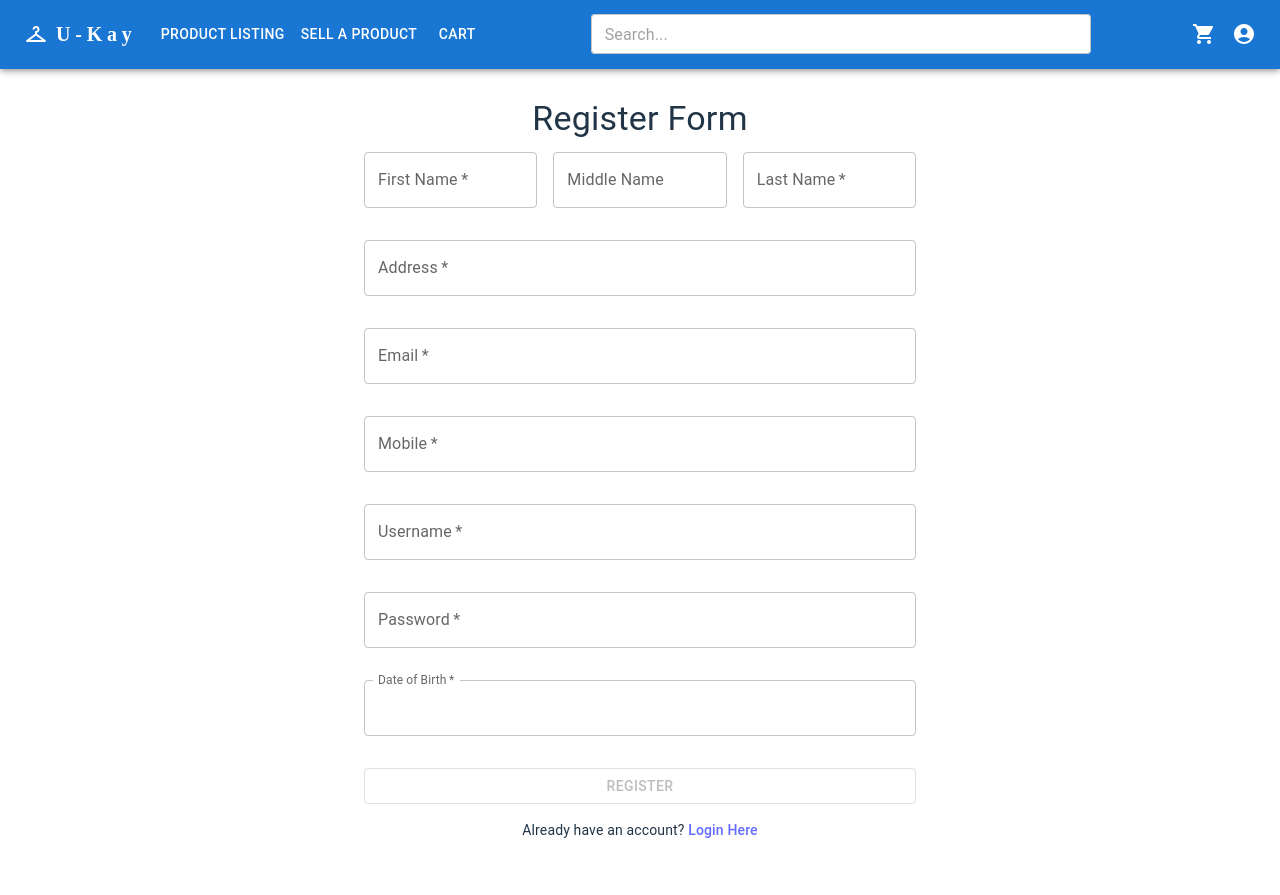
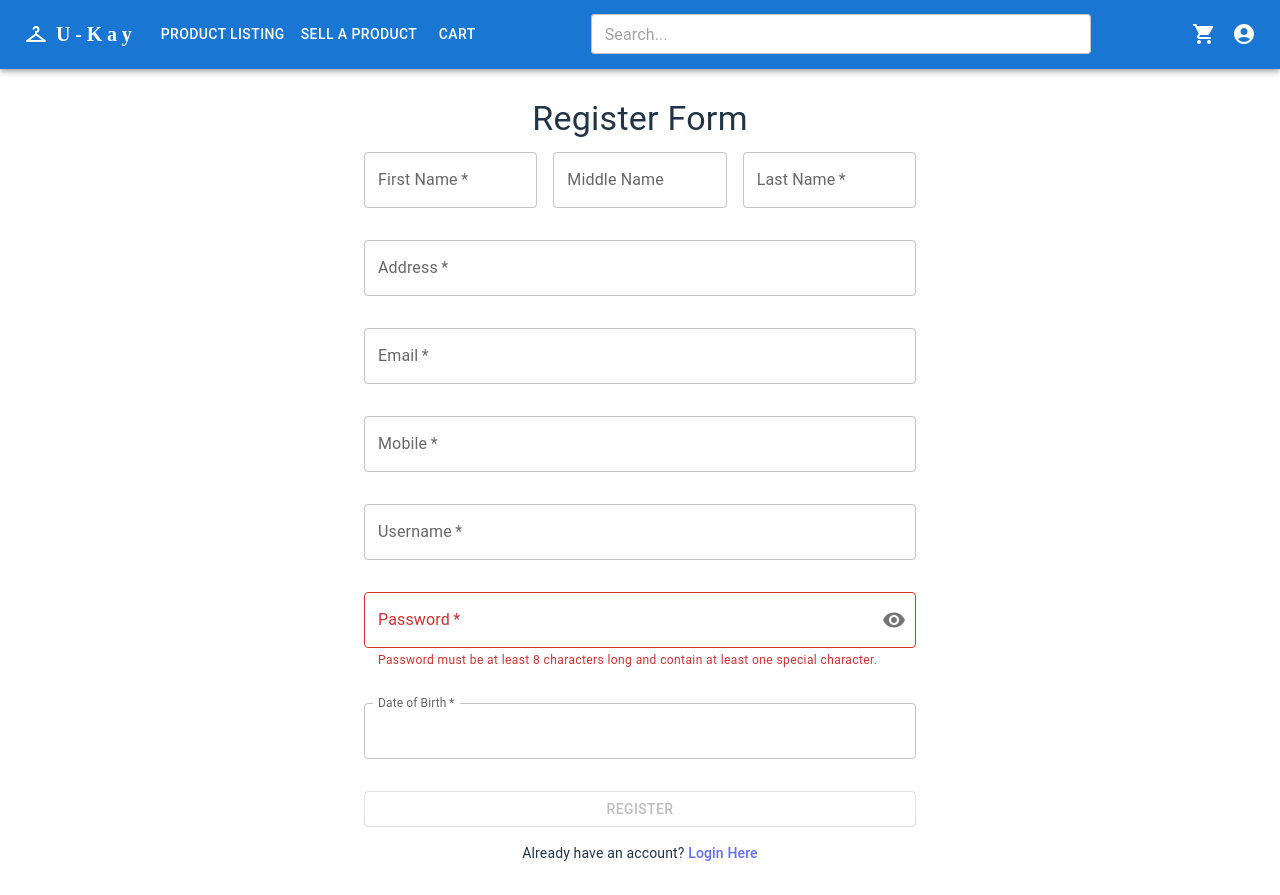
Before and after one commit to kinatulinan/ProjectUkay, a React (Vite) app in the folder UkayFrontend/Ukay/: page /register in a window 1280 px wide. Before the commit the page ends 872 px from the top, so only its background shows below. Built offline with nearby package versions, Linux system fonts and the light colour scheme.

Commit message:
hide/show password feature && password should be atleast 8 characters w/ special character

```diff
--- a/UkayFrontend/Ukay/src/LoginPage.jsx
+++ b/UkayFrontend/Ukay/src/LoginPage.jsx
@@ -16,7 +16,7 @@ function LoginPage() {
 
     async function save(event) {
         event.preventDefault();
-        setErrorMessage(""); // Clear any previous error messages
+        setErrorMessage("");
 
         try {
             const response = await axios.post("http://localhost:8080/api/register/login", {
--- a/UkayFrontend/Ukay/src/RegisterPage.jsx
+++ b/UkayFrontend/Ukay/src/RegisterPage.jsx
@@ -1,8 +1,9 @@
 import React, { useState, useEffect } from 'react';
 import axios from 'axios';
 import { useNavigate } from 'react-router-dom';
-import { Container, Stack, TextField, Button, Typography, Box } from '@mui/material';
+import { Container, Stack, TextField, Button, Typography, Box, IconButton, InputAdornment } from '@mui/material';
 import { Link } from 'react-router-dom';
+import { Visibility, VisibilityOff } from '@mui/icons-material';
 
 function RegisterPage() {
     const navigate = useNavigate();
@@ -16,11 +17,28 @@ function RegisterPage() {
     const [mobile, setMobile] = useState("");
     const [username, setUsername] = useState("");
     const [password, setPassword] = useState("");
+    const [showPassword, setShowPassword] = useState(false); // Show/Hide password toggle state
+    const [passwordError, setPasswordError] = useState("");
     const [isFormValid, setIsFormValid] = useState(false);
 
+    // Password validation function
+    const validatePassword = (password) => {
+        const passwordRegex = /^(?=.*[!@#$%^&*])[A-Za-z\d!@#$%^&*]{8,}$/;
+        return passwordRegex.test(password);
+    };
+
     useEffect(() => {
+        const isPasswordValid = validatePassword(password);
+        setPasswordError(isPasswordValid ? "" : "Password must be at least 8 characters long and contain at least one special character.");
         setIsFormValid(
-            firstName && lastName && birthdate && address && email && mobile && username && password
+            firstName &&
+            lastName &&
+            birthdate &&
+            address &&
+            email &&
+            mobile &&
+            username &&
+            isPasswordValid
         );
     }, [firstName, lastName, birthdate, address, email, mobile, username, password]);
 
@@ -128,7 +146,7 @@ function RegisterPage() {
                 />
                 <TextField
                     label="Password"
-                    type="password"
+                    type={showPassword ? "text" : "password"} // Dynamically set input type
                     variant="outlined"
                     color="secondary"
                     onChange={(e) => setPassword(e.target.value)}
@@ -136,6 +154,20 @@ function RegisterPage() {
                     fullWidth
                     required
                     sx={{ mb: 4 }}
+                    helperText={passwordError}
+                    error={!!passwordError}
+                    InputProps={{
+                        endAdornment: (
+                            <InputAdornment position="end">
+                                <IconButton
+                                    onClick={() => setShowPassword(!showPassword)}
+                                    edge="end"
+                                >
+                                    {showPassword ? <VisibilityOff /> : <Visibility />}
+                                </IconButton>
+                            </InputAdornment>
+                        ),
+                    }}
                 />
                 <TextField
                     label="Date of Birth"
```
